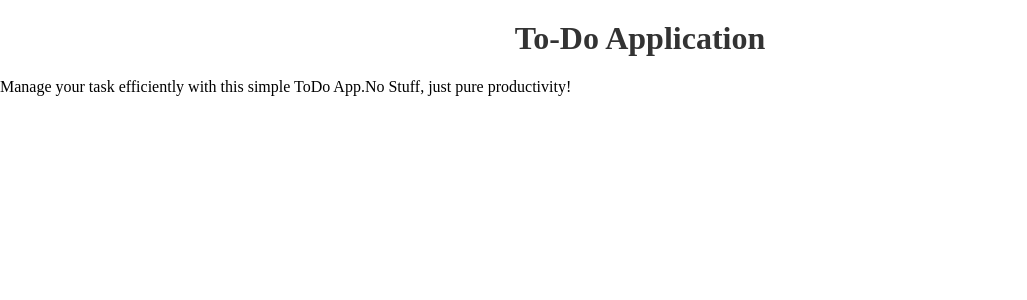
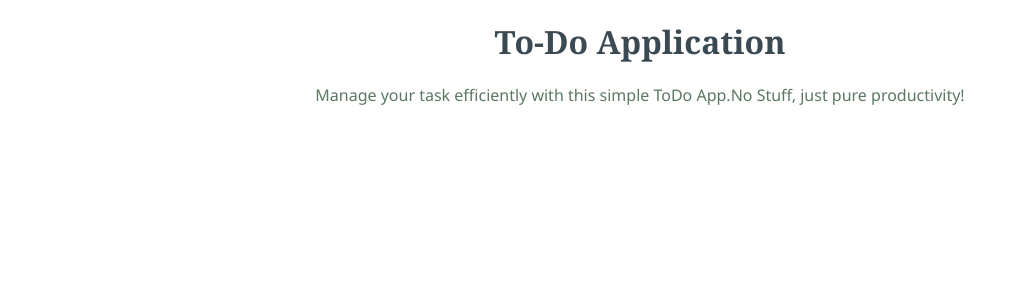
Before and after one commit to Shrilesh-Dhobale/A-23-ToDo-App, a React (Vite) app: page / in a window 1280 px wide. Shown: the top 300 px of the page, without its empty margins (0-1027 px from the left). Built offline with nearby package versions, Linux system fonts and the light colour scheme.

Commit message:
Styling added for subheading

```diff
--- a/src/App.css
+++ b/src/App.css
@@ -4,6 +4,12 @@
 }
 .app-heading{
     text-align:center;
-    color:#333;
+    color:#3B4953;
     margin-top:20px;
+    font-family: Cambria, Cochin, Georgia, Times, 'Times New Roman', serif;
 }
+.app-subheading{
+    text-align:center;
+    color:#5A7863;
+    font-family: 'Segoe UI', Tahoma, Geneva, Verdana, sans-serif;
+}
```
